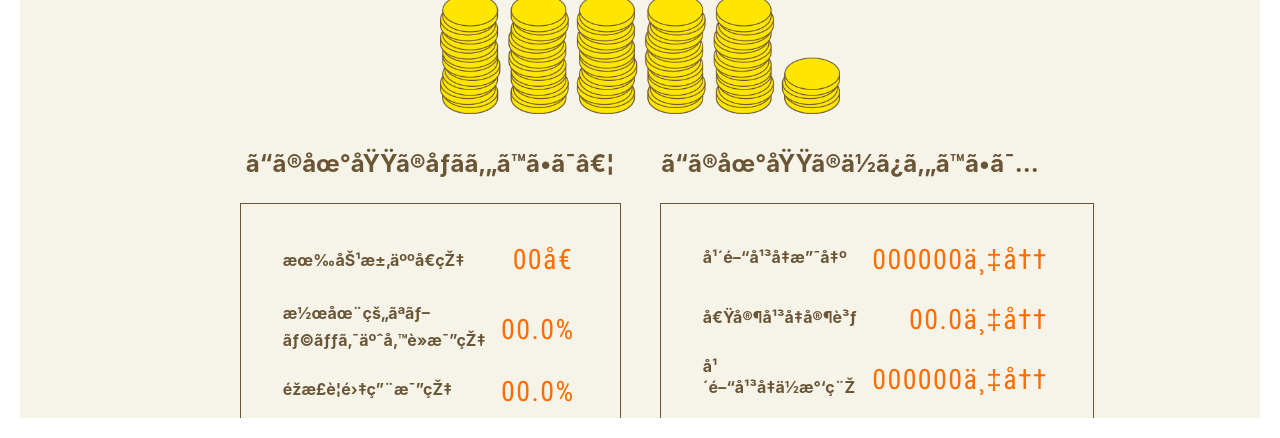
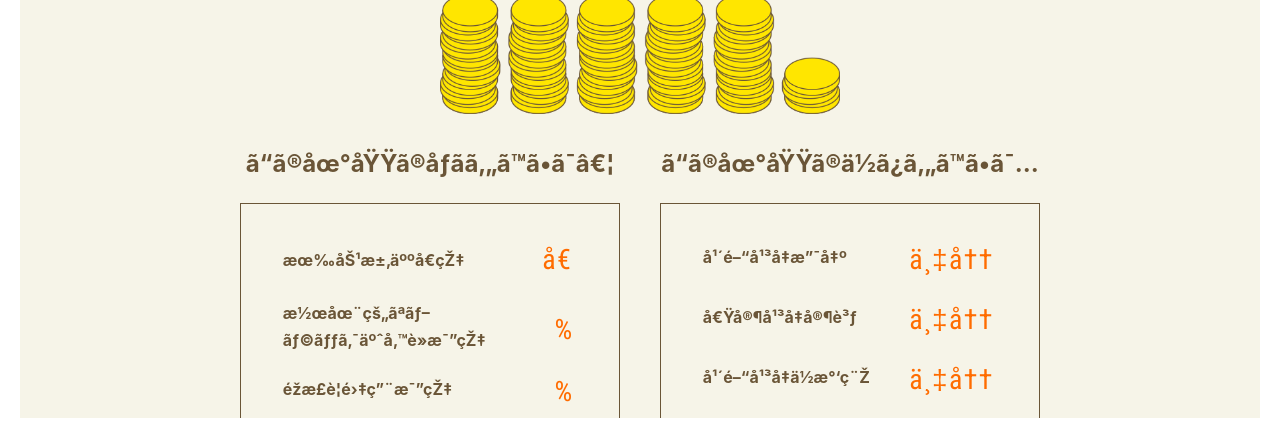
Before and after one commit to shimizu/hackathon, a website: page content/2016ResasAPI/detail.html in a window 1280 px wide. Shown: the part 362-800 px from the top of the page. Drawn offline with nearby package versions, Linux system fonts and the light colour scheme; no server answers.

Commit message:
add  span

```diff
--- a/content/2016ResasAPI/detail.html
+++ b/content/2016ResasAPI/detail.html
@@ -46,32 +46,32 @@
                             <td class="table__ctg">
                                 有効求人倍率
                             </td>
-                            <td id="job" class="table__value">
-                                00<span class="value__unit">倍</span>
+                            <td class="table__value">
+                                <span id="job"></span><span class="value__unit">倍</span>
                             </td>
                         </tr>
                         <tr>
                             <td class="table__ctg">
                                 潜在的なブラック予備軍比率
                             </td>
-                            <td id="black" class="table__value">
-                                00.0<span class="value__unit">%</span>
+                            <td class="table__value">
+                                <span id="black"></span><span class="value__unit">%</span>
                             </td>
                         </tr>
                         <tr>
                             <td class="table__ctg">
                                 非正規雇用比率
                             </td>
-                            <td id="regular" class="table__value">
-                                00.0<span class="value__unit">%</span>
+                            <td class="table__value">
+                                <span id="regular"></span><span class="value__unit">%</span>
                             </td>
                         </tr>
                         <tr>
                             <td class="table__ctg">
                                 起業している企業比率
                             </td>
-                            <td id="foundation" class="table__value">
-                                0<span class="value__unit">%</span>
+                            <td class="table__value">
+                                <span id=foundation></span><span class="value__unit">%</span>
                             </td>
                         </tr>
                         <!--
@@ -96,8 +96,8 @@
                             <td class="table__ctg">
                                 年間平均支出
                             </td>
-                            <td id="spend" class="table__value">
-                                000000<span class="value__unit">万円</span>
+                            <td class="table__value">
+                                <span id="spend"></span><span class="value__unit">万円</span>
                                 <br><span class="value__rank"></span>
                             </td>
                         </tr>
@@ -105,8 +105,8 @@
                             <td class="table__ctg">
                                 借家平均家賃
                             </td>
-                            <td id="rent" class="table__value">
-                                00.0<span class="value__unit">万円</span>
+                            <td class="table__value">
+                                <span id="rent"></span><span class="value__unit">万円</span>
                                 <br><span class="value__rank"></span>
                             </td>
                         </tr>
@@ -114,8 +114,8 @@
                             <td class="table__ctg">
                                 年間平均住民税
                             </td>
-                            <td  id="taxes" class="table__value">
-                                000000<span class="value__unit">万円</span>
+                            <td  class="table__value">
+                                <span id="taxes"></span><span class="value__unit">万円</span>
                                 <br><span class="value__rank"></span>
                             </td>
                         </tr>
--- a/content/2016ResasAPI/js/detail.js
+++ b/content/2016ResasAPI/js/detail.js
@@ -178,7 +178,7 @@
                 .map(d)
 
             var value = (nested.get(param.prefCode))["ブラック度"]
-            d3.select("#black").text(d3.format(".2f")(value))
+            d3.select("#black > value__unit").text(d3.format(".2f")(value))
 
             var sorted_data = d.sort(function(a, b){
               var ad = 0, bd = 0;
@@ -189,6 +189,7 @@
 
             var rank = findWithAttr(sorted_data, '県コード', parseInt(param.prefCode)) + 1;
             console.log('ブラック度: '+rank);
+            d3.select("#black").text(d3.format(".2f")(value))
         })
     }
 
```
